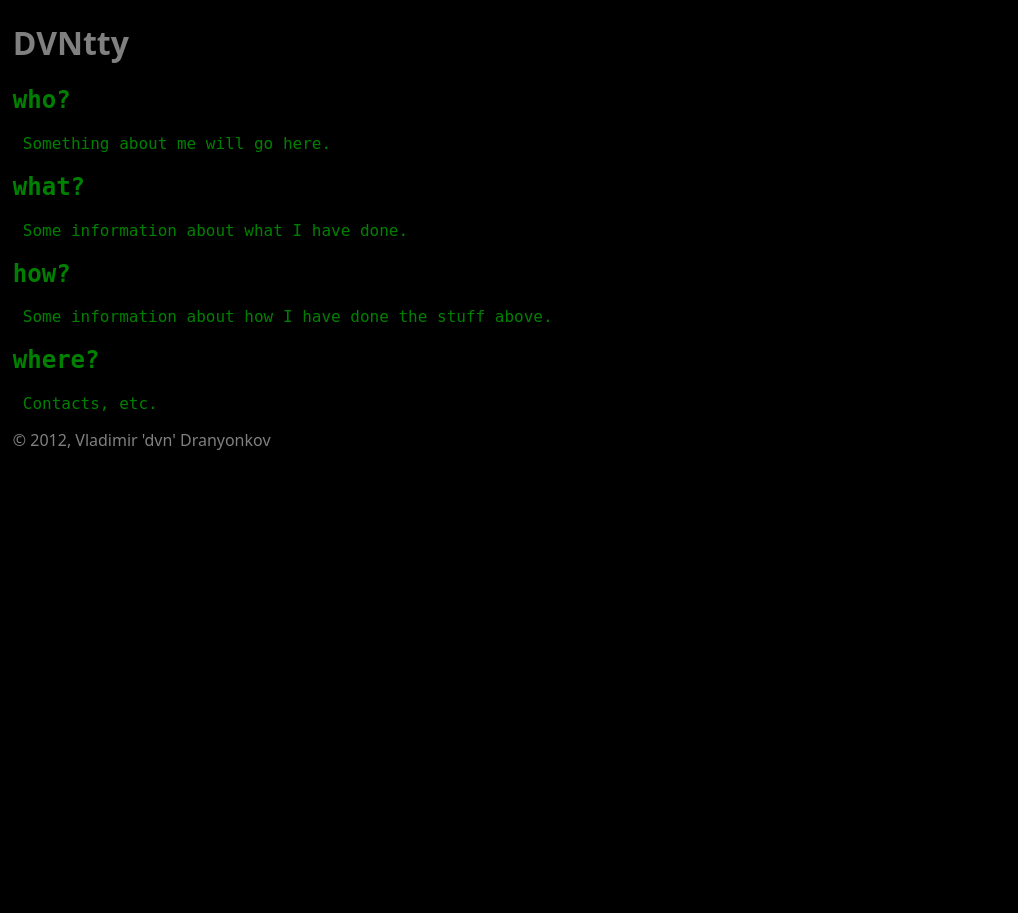
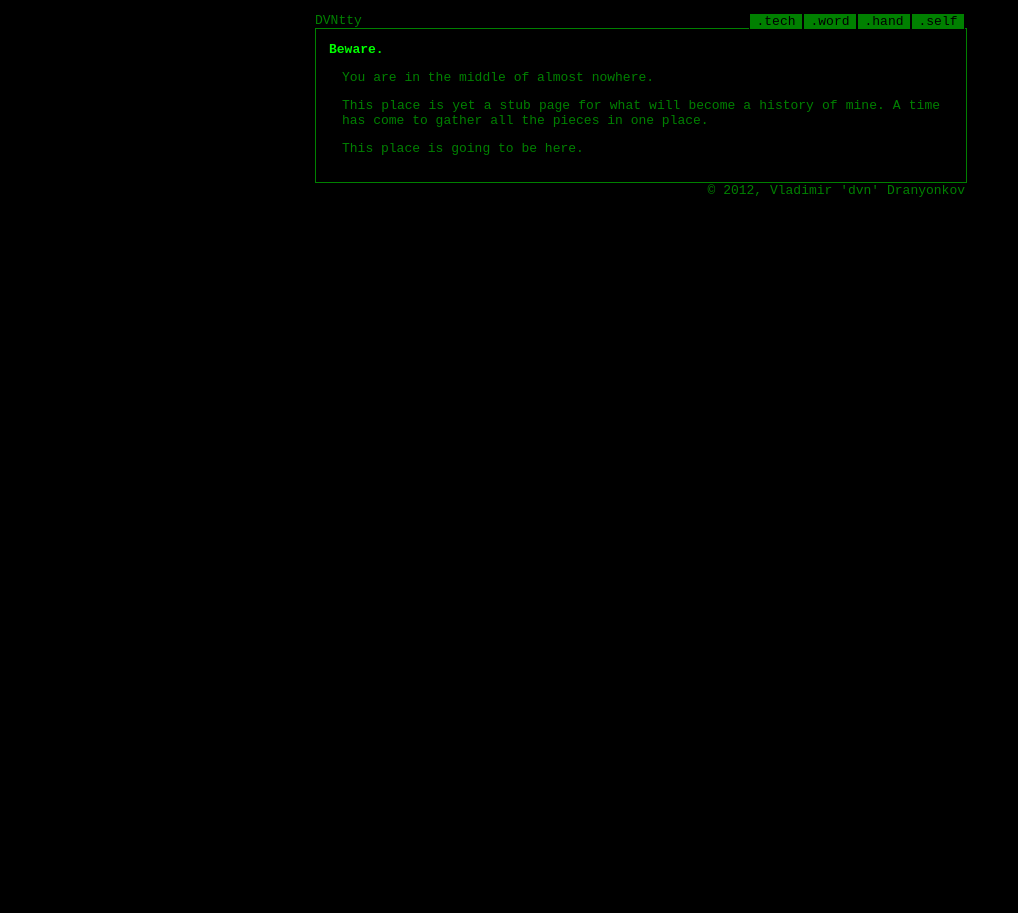
Before and after one commit to los-t/los-t.github.com, a Jekyll site: the page built from index.html, in a window 1280 px wide. Shown: the whole page, without its empty margins (0-1018 px from the left). Built offline with Jekyll 4.4.1, drawn with Linux system fonts in a browser that asks for light colours.

Commit message:
Draft version of new design in html and css. New welcome words.

```diff
--- a/_layouts/default.html
+++ b/_layouts/default.html
@@ -5,19 +5,33 @@
 	<meta charset="UTF-8" />
 	<meta name="Description" content="DVNtty Entry Point" />
 	<meta name="Author" content="Vladimir 'dvn' Dranyonkov" />
-	<title>DVNtty Entry Point</title>
+	<title>{{ page.title }}</title>
 	<link rel=stylesheet type=text/css href=css/desktop.css />
 </head>
 
-<body class="landing">
+<body>
 
-<div class="header">
-	<div class="logo"><h1>DVNtty</h1></div>
+<div class="container">
+
+<header>
+	<div class="header">{{ page.title }}
+	<nav class="navbar">
+		<div class="button">.tech</div>
+		<div class="button">.word</div>
+		<div class="button">.hand</div>
+		<div class="button">.self</div>
+	</nav>
+	</div>
+</header>
+
+<div class="content">
+{{ content }}
 </div>
 
-{{ content }}
-
-<div class="footer">&copy; 2012, Vladimir 'dvn' Dranyonkov</div>
+<footer>
+	<div class="copyright">&copy; 2012, Vladimir 'dvn' Dranyonkov</div>
+</footer>
+</div> <!-- Container -->
 
 </body>
 </html>
--- a/css/desktop.css
+++ b/css/desktop.css
@@ -1,35 +1,80 @@
-h1 {
-	color:gray;
-	font-family:"Sans";
+/********************
+ * Setting defaults *
+ ********************/
+article, aside, figure, footer, header, hgroup, nav, section {
+ display : block;
+}
+
+* {
+ margin: 0;
+ padding: 0;
+}
+
+html, body {
+ height: 100%;
+}
+
+body {
+ background-color : black;
+ color : green;
+ font-size : 100%;
+ font-family : monospace;
+ text-align : justify;
+}
+
+h1, h2, h3, h4, h5, h6 {
+ font-size: 100%;
+ color : lime;
+ margin-bottom : 1em;
 }
 
 p {
-	margin-left:10px;
-	margin-right:10px;
-
+ margin-left : 1em;
+ margin-right: 1em;
+ margin-bottom: 1em;
 }
 
-.landing {
-	background-color:black;
-	color:green;
-	margin:1% 1% auto;
+/*******************
+ * End of defaults *
+ *******************/
+
+.container {
+ margin-left : auto;
+ margin-right : auto;
+ width : 50em;
+}
+
+.header {
+ width : 100%;
+ height : 100%;
+ margin-top: 1em;
+}
+
+.navbar {
+ margin : 0em;
+ padding : 0em;
+ height : 2em;
+ border : 0px;
+ padding : 0px;
+ float : right;
+}
+
+.button {
+ background-color : green;
+ color : black;
+ border : 1px solid black;
+ width : 4em;
+ text-align : center;
+ float : left;
 }
 
 .content {
-	color:green;
-	font-family:"Monospace";
-	text-align:justify;
+ width : 48em;
+ height: 100%;
+ padding : 1em;
+ border: 1px solid green;
 }
 
-.header {
-	background-color:black;
+.copyright {
+ text-align : right;
 }
-
-.footer {
-	color:gray;
-	font-family:"Sans";
-}
-
-.logo {
-	color:gray;
-}
--- a/index.html
+++ b/index.html
@@ -3,13 +3,7 @@ layout: default
 title: DVNtty
 ---
 
-<div class="content">
-	<h2 class="header-level1">who?</h2>
-	<p>Something about me will go here.</p>
-	<h2 class="header-level1">what?</h2>
-	<p>Some information about what I have done.</p>
-	<h2 class="header-level1">how?</h2>
-	<p>Some information about how I have done the stuff above.</p>
-	<h2 class="header-level1">where?</h2>
-	<p>Contacts, etc.</p>
-</div>
+<h1>Beware.</h1>
+<p>You are in the middle of almost nowhere.<p>
+<p>This place is yet a stub page for what will become a history of mine. A time has come to gather all the pieces in one place.</p>
+<p>This place is going to be here.</p>
```
